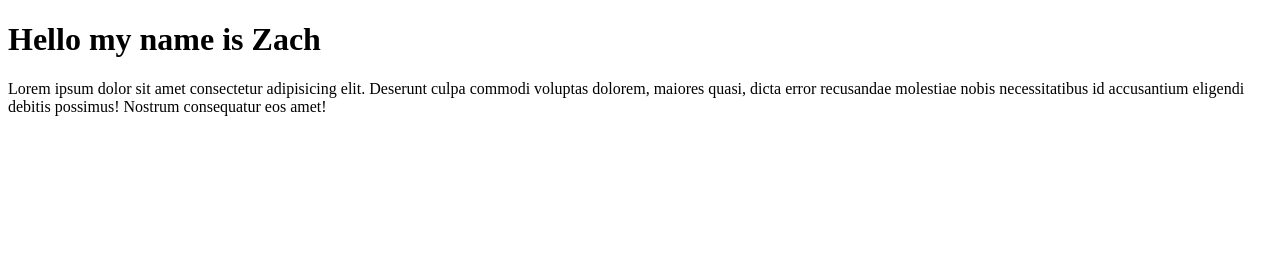
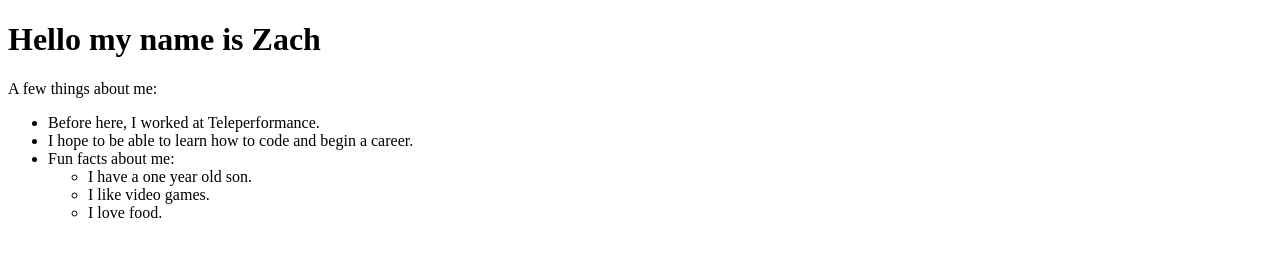
Before and after one commit to ZacharyTyler/codeworks-journals, a plain HTML site: page index.html in a window 1280 px wide. Drawn offline with Linux system fonts and the light colour scheme.

Commit message:
Updated information

```diff
--- a/index.html
+++ b/index.html
@@ -10,9 +10,20 @@
 
 <body>
   <h1>Hello my name is Zach</h1>
-  <p>Lorem ipsum dolor sit amet consectetur adipisicing elit. Deserunt culpa commodi voluptas dolorem, maiores quasi,
-    dicta error recusandae molestiae nobis necessitatibus id accusantium eligendi debitis possimus! Nostrum consequatur
-    eos amet!</p>
+  <p>
+    A few things about me:
+  </p>
+  <ul>
+    <li>Before here, I worked at Teleperformance.</li>
+    <li>I hope to be able to learn how to code and begin a career.</li>
+    <li>Fun facts about me:
+      <ul>
+        <li>I have a one year old son.</li>
+        <li>I like video games.</li>
+        <li>I love food.</li>
+      </ul>
+    </li>
+  </ul>
 </body>
 
 </html>
```
